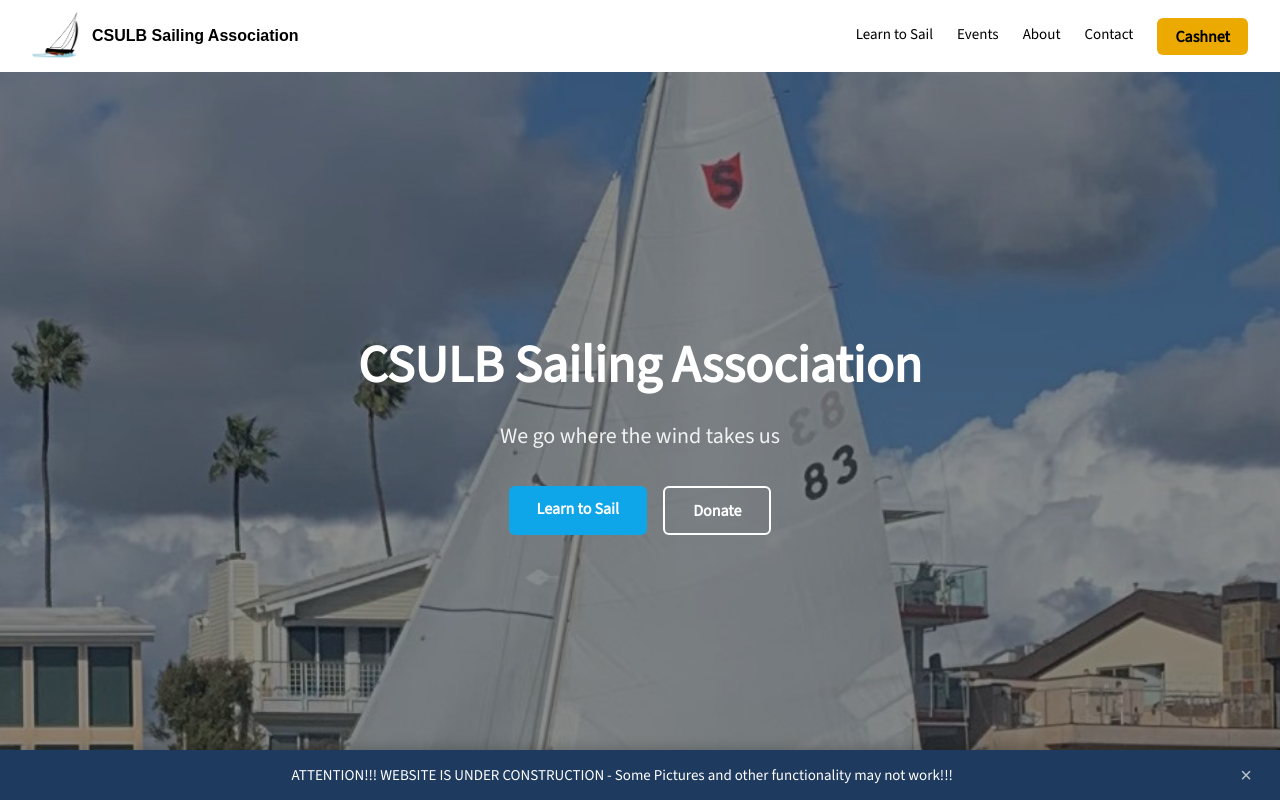
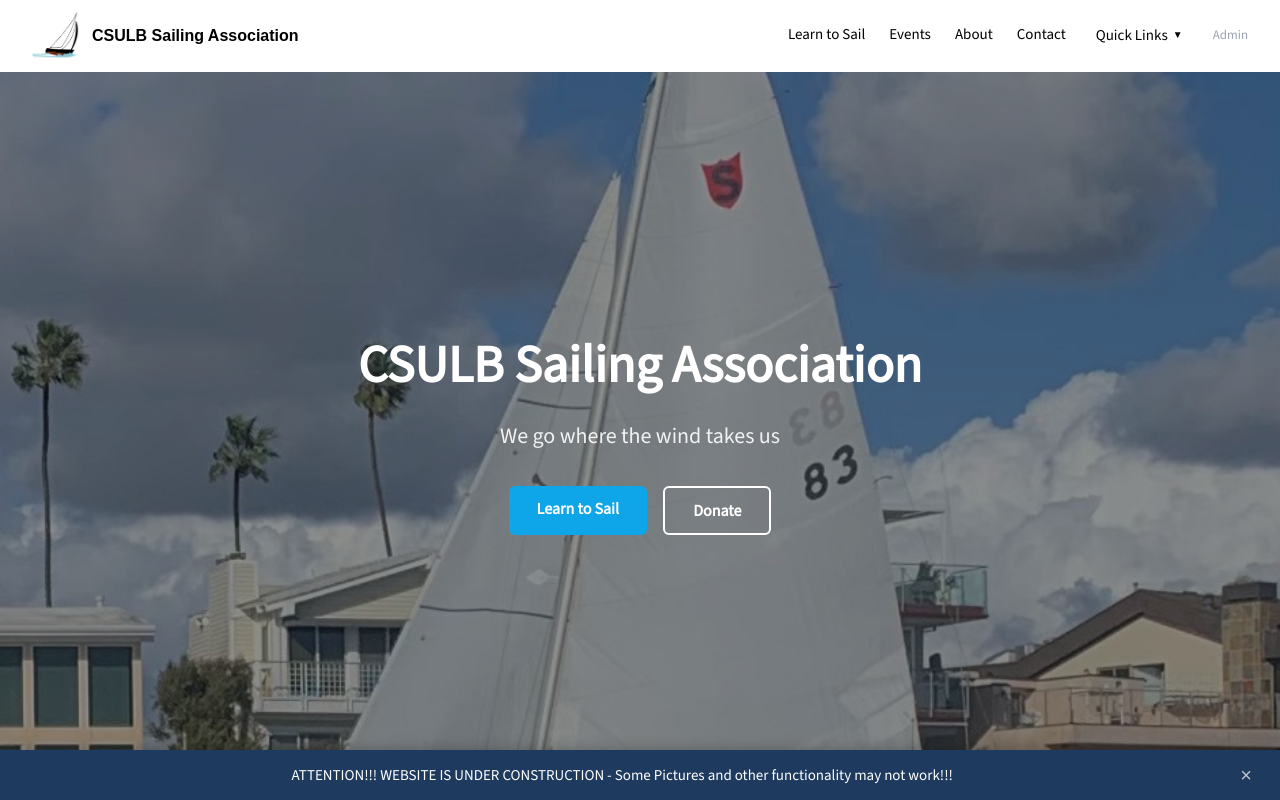
Before and after one commit to InpErros/navis-velata, a Next.js app: page / in a window 1280 px wide. Shown: the top 800 px of the page. Built offline with nearby package versions, Linux system fonts and the light colour scheme; a web font is replaced by a local one.

Commit message:
adding do sports easy button

```diff
--- a/app/components/NavBar.css
+++ b/app/components/NavBar.css
@@ -25,34 +25,102 @@
   align-items: center;
 }
 
-  .nav-links a:not(.nav-donate) {
+.nav-links > a:not(.nav-admin) {
   text-decoration: none;
   color: #000000;
   font-size: 15px;
   padding-bottom: 2px;
   border-bottom: 2px solid transparent;
-    transition: border-color 0.15s ease, color 0.15s ease;
+  transition: border-color 0.15s ease;
 }
 
-  .nav-links a:not(.nav-donate):hover {
+.nav-links > a:not(.nav-admin):hover {
   border-bottom: 2px solid #000000;
-    color: #000000;
   opacity: 1;
 }
 
-  .nav-donate {
-    background-color: #ecaa00;
-    color: #000000;
-    padding: 8px 18px;
-    border-radius: 6px;
-    font-weight: 700;
+/* Admin link */
+.nav-admin {
   text-decoration: none;
-    display: inline-block;
+  color: #9ca3af;
+  font-size: 13px;
+  padding-bottom: 2px;
+  border-bottom: 2px solid transparent;
+  transition: color 0.15s ease, border-color 0.15s ease;
 }
 
-  .nav-donate:hover {
-    opacity: 0.85;
+.nav-admin:hover {
+  color: #6b7280;
+  border-bottom: 2px solid #6b7280;
+  opacity: 1;
 }
+
+/* Quick Links dropdown */
+.nav-dropdown {
+  position: relative;
+}
+
+.nav-dropdown-btn {
+  background: none;
+  border: none;
+  cursor: pointer;
+  font-size: 15px;
+  font-family: inherit;
+  color: #000000;
+  display: flex;
+  align-items: center;
+  gap: 5px;
+  padding-bottom: 2px;
+  border-bottom: 2px solid transparent;
+  transition: border-color 0.15s ease;
+}
+
+.nav-dropdown-btn:hover {
+  border-bottom: 2px solid #000000;
+}
+
+.nav-dropdown-arrow {
+  font-size: 10px;
+}
+
+.nav-dropdown-menu {
+  display: none;
+  position: absolute;
+  top: calc(100% + 12px);
+  right: 0;
+  background-color: #ffffff;
+  border: 1px solid #e5e7eb;
+  border-radius: 8px;
+  box-shadow: 0 4px 16px rgba(0,0,0,0.1);
+  min-width: 160px;
+  overflow: hidden;
+  z-index: 100;
+}
+
+.nav-dropdown-menu-open {
+  display: block;
+}
+
+.nav-dropdown-menu a {
+  display: block;
+  padding: 11px 16px;
+  text-decoration: none;
+  color: #111827;
+  font-size: 14px;
+  border-bottom: 1px solid #f3f4f6;
+  transition: background-color 0.15s ease;
+}
+
+.nav-dropdown-menu a:last-child {
+  border-bottom: none;
+}
+
+.nav-dropdown-menu a:hover {
+  background-color: #f9fafb;
+  opacity: 1;
+}
+
+/* Hamburger */
 .nav-hamburger {
   display: none;
   flex-direction: column;
@@ -87,16 +155,41 @@
     padding-top: 8px;
   }
 
-    .nav-links a {
+  .nav-links > a,
+  .nav-admin {
+    width: 100%;
+    padding: 12px 4px;
+    border-bottom: 1px solid #222 !important;
+    font-size: 16px !important;
+    color: #000000 !important;
+  }
+
+  /* Dropdown becomes inline on mobile */
+  .nav-dropdown {
+    width: 100%;
+  }
+
+  .nav-dropdown-btn {
     width: 100%;
     padding: 12px 4px;
     border-bottom: 1px solid #222;
     font-size: 16px;
+    justify-content: space-between;
   }
 
-    .nav-donate {
-      margin-top: 12px;
-      text-align: center;
+  .nav-dropdown-menu {
+    position: static;
+    box-shadow: none;
+    border: none;
+    border-radius: 0;
+    border-left: 3px solid #e5e7eb;
+    margin-left: 12px;
+  }
+
+  .nav-dropdown-menu a {
+    font-size: 15px;
+    padding: 10px 12px;
+    color: #374151;
   }
 
   .nav-links-open {
--- a/app/components/NavBar.js
+++ b/app/components/NavBar.js
@@ -1,13 +1,28 @@
 'use client'
 
-import { useState } from 'react'
+import { useState, useRef, useEffect } from 'react'
 import Image from 'next/image'
 import Link from 'next/link'
 import './NavBar.css'
 
 export default function NavBar() {
-  const [open, setOpen] = useState(false)
-  const close = () => setOpen(false)
+  const [open, setOpen]           = useState(false)
+  const [linksOpen, setLinksOpen] = useState(false)
+  const dropdownRef               = useRef(null)
+
+  const close      = () => { setOpen(false); setLinksOpen(false) }
+  const toggleLinks = (e) => { e.stopPropagation(); setLinksOpen(prev => !prev) }
+
+  // Close dropdown when clicking outside
+  useEffect(() => {
+    const handler = (e) => {
+      if (dropdownRef.current && !dropdownRef.current.contains(e.target)) {
+        setLinksOpen(false)
+      }
+    }
+    document.addEventListener('mousedown', handler)
+    return () => document.removeEventListener('mousedown', handler)
+  }, [])
 
   return (
     <nav className="navbar">
@@ -39,11 +54,32 @@
         <Link href="/events"        onClick={close}>Events</Link>
         <Link href="/about"         onClick={close}>About</Link>
         <Link href="/contact"       onClick={close}>Contact</Link>
-        <a href="https://commerce.cashnet.com/csulbclubsports?itemcode=LBCS-SAILASN"
-           data-external target="_blank" rel="noopener noreferrer"
-           className="nav-donate" onClick={close}>
-          Cashnet
-        </a>
+
+        {/* Quick Links dropdown */}
+        <div className="nav-dropdown" ref={dropdownRef}>
+          <button
+            className="nav-dropdown-btn"
+            onClick={toggleLinks}
+            aria-expanded={linksOpen}
+          >
+            Quick Links <span className="nav-dropdown-arrow">{linksOpen ? '▲' : '▼'}</span>
+          </button>
+          <div className={`nav-dropdown-menu${linksOpen ? ' nav-dropdown-menu-open' : ''}`}>
+            <a href="https://commerce.cashnet.com/csulbclubsports?itemcode=LBCS-SAILASN"
+               data-external target="_blank" rel="noopener noreferrer"
+               onClick={close}>
+              Cashnet
+            </a>
+            <a href="https://csulb.dserec.com/online/clubsports"
+               data-external target="_blank" rel="noopener noreferrer"
+               onClick={close}>
+              Do Sports Easy
+            </a>
+          </div>
+        </div>
+
+        {/* Admin */}
+        <Link href="/admin" className="nav-admin" onClick={close}>Admin</Link>
       </div>
     </nav>
   )
```
Lines whose indentation alone changed are shown as unchanged.
